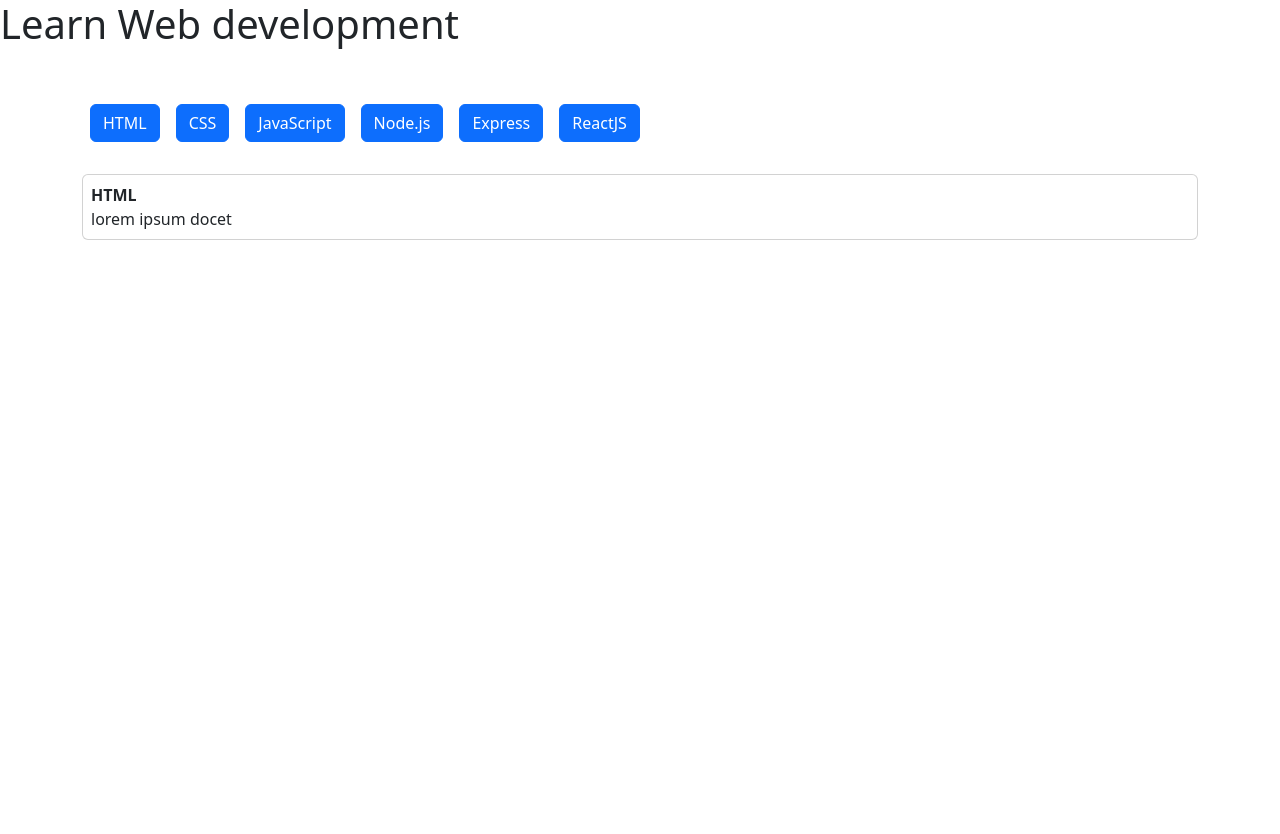
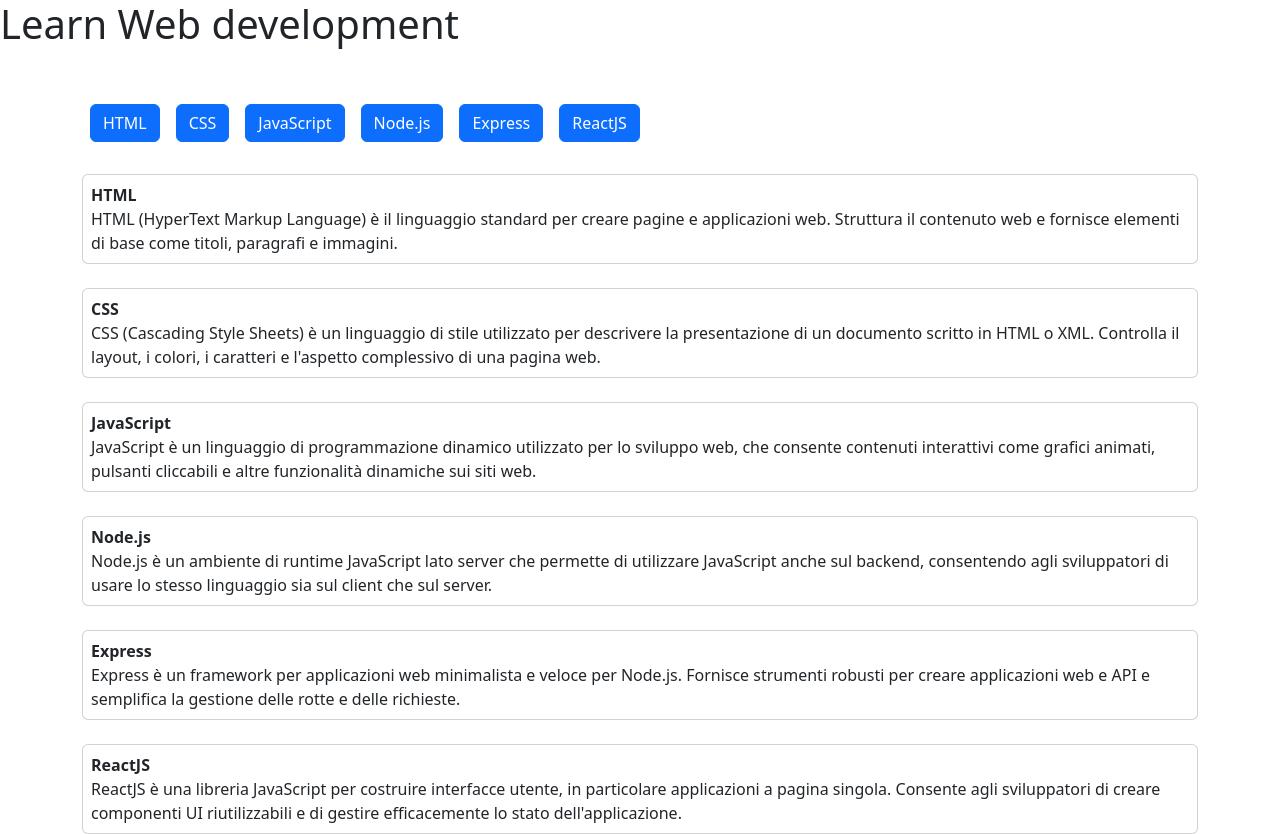
Before and after one commit to Marco-Bacci/react-use-state, a React (Vite) app: page / in a window 1280 px wide. Before the commit the page ends 800 px from the top, so only its background shows below. Built offline with nearby package versions, Linux system fonts and the light colour scheme.

Commit message:
feat: map array languages in Card componento to generate description

```diff
--- a/components/Card.jsx
+++ b/components/Card.jsx
@@ -1,10 +1,18 @@
+import languages from '../data/languages'
 
 const Card = () => {
   return (
-    <div className="card mt-4 p-2">
-      <div className="title fw-bold">HTML</div>
-      <div className="description">lorem ipsum docet</div>
-    </div>
+    <>
+      {languages.map((language) => {
+        const { id, title, description } = language;
+        return (
+          <div key={id} className="card mt-4 p-2">
+            <div className="title fw-bold">{title}</div>
+            <div className="description">{description}</div>
+          </div>
+        );
+      })}
+    </>
   );
 };
 
--- a/components/Languages.jsx
+++ b/components/Languages.jsx
@@ -1,3 +1,4 @@
+import { useState } from 'react'
 const languages = [
   {
     id: 1,
@@ -41,9 +42,9 @@
   return (
     <>
       {languages.map((language) => {
-        const { id, title, description } = language;
+        const { id, title } = language;
         return (
-          <button type="button" class="btn btn-primary m-2">
+          <button key={id} type="button" className="btn btn-primary m-2">
             {title}
           </button>
         );
--- a/components/Main.jsx
+++ b/components/Main.jsx
@@ -1,3 +1,4 @@
+
 import Languages from "./Languages";
 import Card from "./Card";
 const Main = () => {
--- a/data/languages.js
+++ b/data/languages.js
@@ -30,3 +30,5 @@
     description: "ReactJS è una libreria JavaScript per costruire interfacce utente, in particolare applicazioni a pagina singola. Consente agli sviluppatori di creare componenti UI riutilizzabili e di gestire efficacemente lo stato dell'applicazione."
   }
 ];
+
+export default languages;
--- a/src/App.jsx
+++ b/src/App.jsx
@@ -2,10 +2,12 @@
 import { useState } from 'react'
 function App() {
   const [count, setCount] = useState(0)
+  // const [count, setCount] = useState(0)
 
   return (
     <>
       <Main />
+
     </>
   )
 }
```
